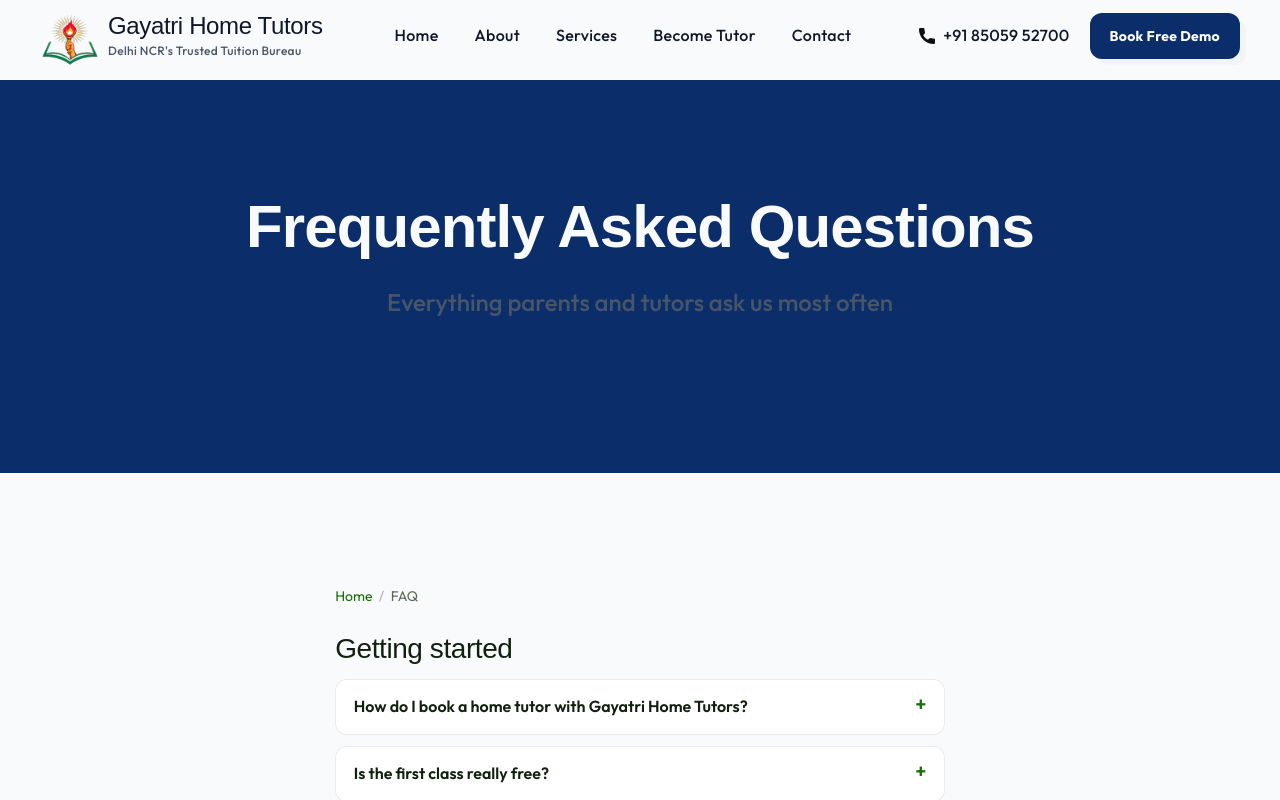
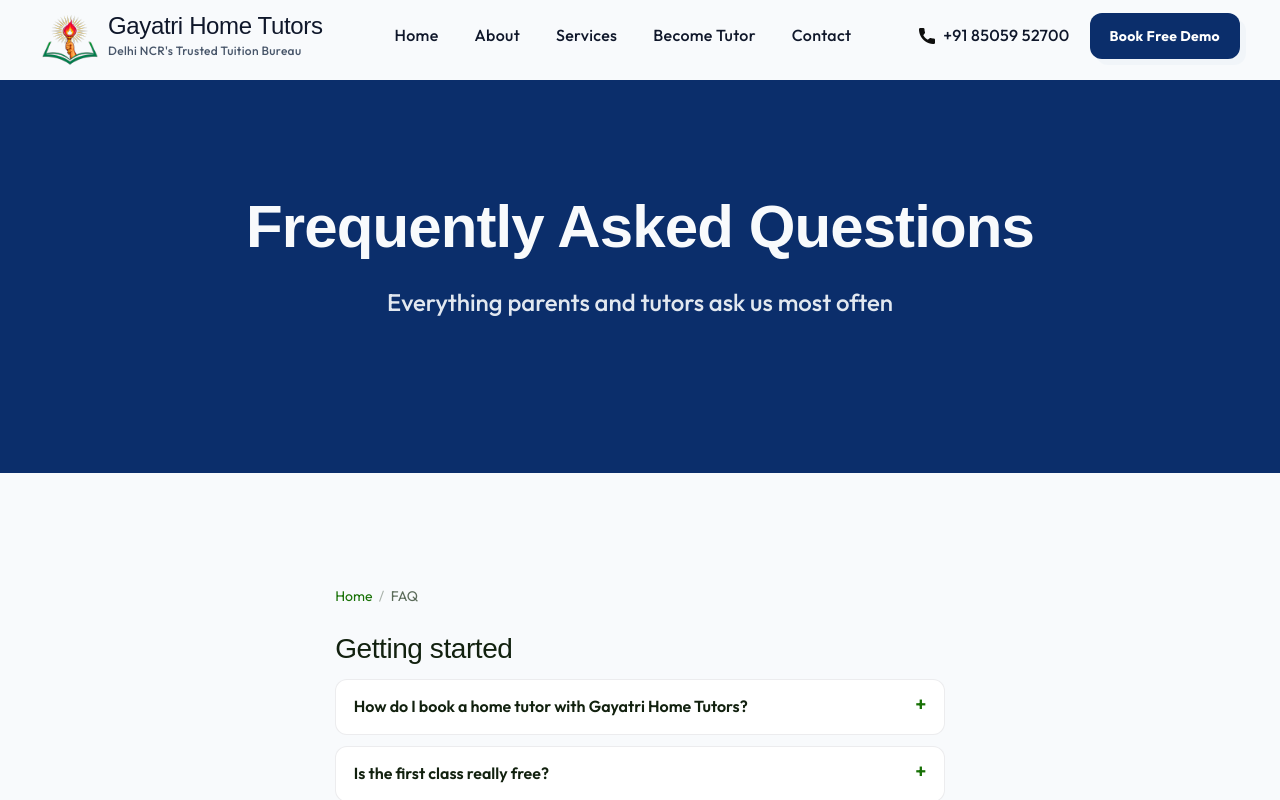
Before and after one commit to thedrishtigupta/Gayatri-Home-Tutors-Next, a Next.js app: page /faq in a window 1280 px wide. Shown: the top 800 px of the page. Built offline with nearby package versions, Linux system fonts and the light colour scheme; a web font is replaced by a local one.

Commit message:
UI Improv

```diff
--- a/styles/style.css
+++ b/styles/style.css
@@ -1508,7 +1508,7 @@
 }
 
 .page-hero-heading p {
-  color: var(--color-dark-text);
+  color: var(--line);
   font-weight: 500;
   font-size: 24px;
 }
```
